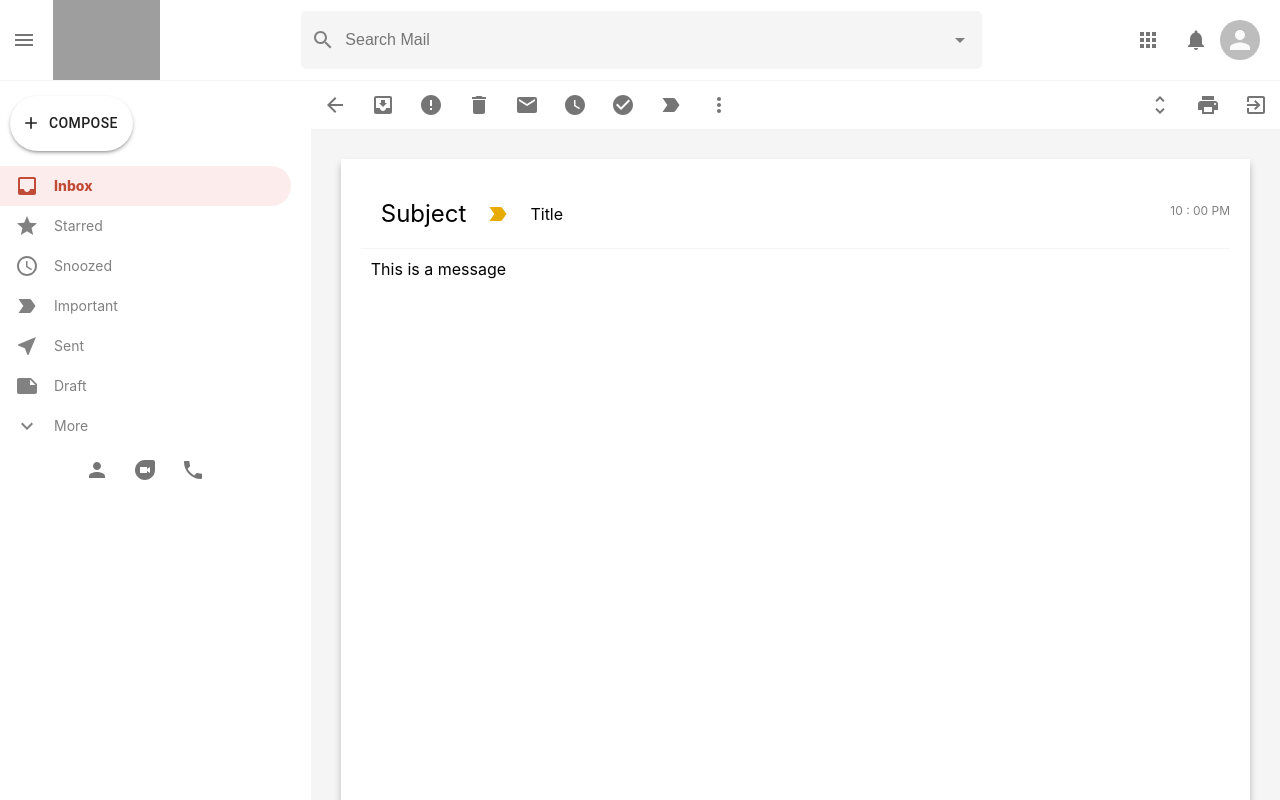
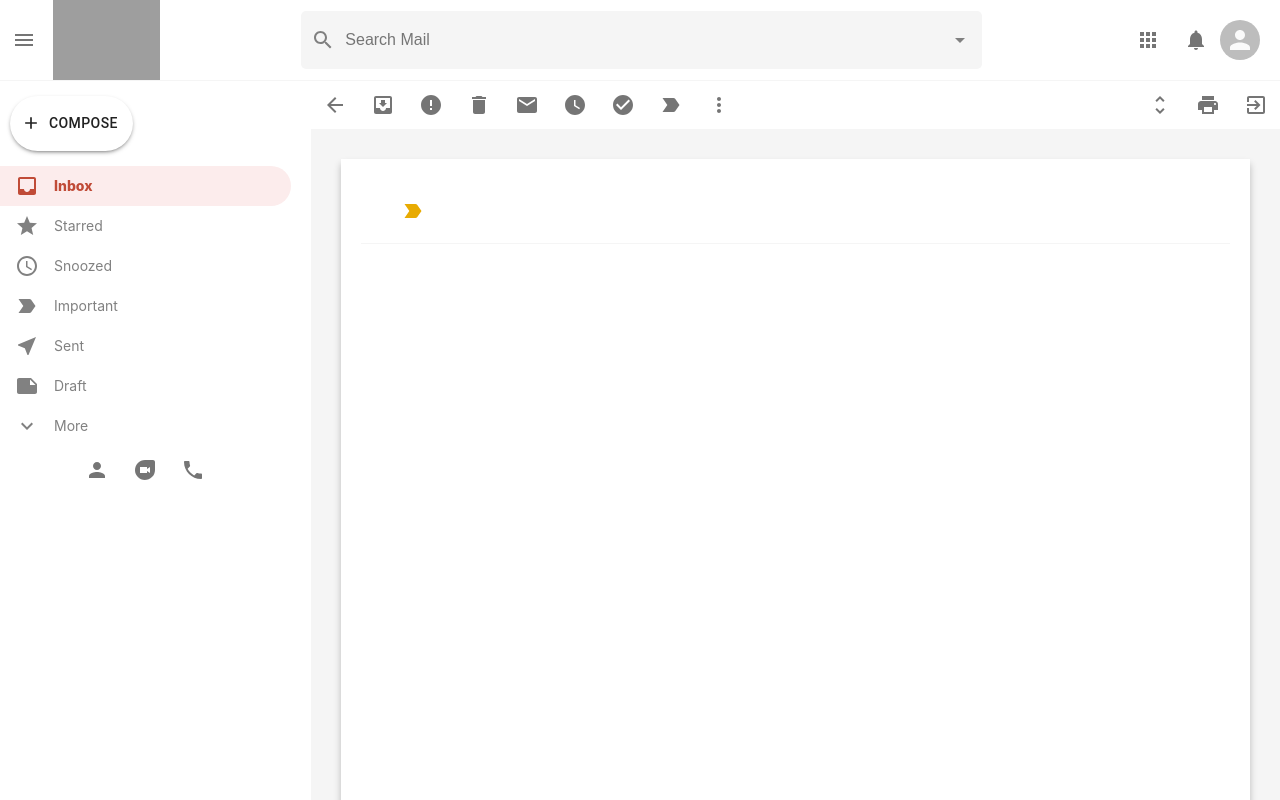
Before and after one commit to jitokj/gmail, a React (Create React App) app: page /mail in a window 1280 px wide. Shown: the top 800 px of the page. Built offline with nearby package versions, Linux system fonts and the light colour scheme; grey boxes are pictures that could not be loaded.

Commit message:
emailbody -- redux

```diff
--- a/src/components/Main/EmailList/EmailList.css
+++ b/src/components/Main/EmailList/EmailList.css
@@ -1,6 +1,13 @@
 .emailList {
   flex: 1;
   overflow: scroll;
+  -ms-overflow-style: none; /* IE and Edge */
+  scrollbar-width: none; /* Firefox */
+}
+
+/* Hide scrollbar for Chrome, Safari and Opera */
+.emailList::-webkit-scrollbar {
+  display: none;
 }
 
 .emailList__settings {
--- a/src/components/Main/EmailList/EmailRow/EmailRow.js
+++ b/src/components/Main/EmailList/EmailRow/EmailRow.js
@@ -5,16 +5,26 @@
 import React from "react";
 import "./EmailRow.css";
 import { useHistory } from "react-router-dom";
+import { useDispatch } from "react-redux";
+import { selectMail } from "../../../../features/mailSlice";
 
 const EmailRow = ({ id, title, subject, description, time }) => {
   const history = useHistory();
+  const dispatch = useDispatch();
+  const openMail = () => {
+    dispatch(
+      selectMail({
+        id,
+        title,
+        subject,
+        description,
+        time,
+      })
+    );
+    history.push("/mail");
+  };
   return (
-    <div
-      onClick={() => {
-        history.push("/mail");
-      }}
-      className="emailRow"
-    >
+    <div onClick={openMail} className="emailRow">
       <div className="emailRow__options">
         <Checkbox />
         <IconButton>
--- a/src/components/Main/Mail/Mail.js
+++ b/src/components/Main/Mail/Mail.js
@@ -14,9 +14,12 @@
 import UnfoldMoreIcon from "@material-ui/icons/UnfoldMore";
 import PrintIcon from "@material-ui/icons/Print";
 import ExitToAppIcon from "@material-ui/icons/ExitToApp";
+import { useSelector } from "react-redux";
+import { selectOpenMail } from "../../../features/mailSlice";
 
 const Mail = () => {
   const history = useHistory();
+  const selectedMail = useSelector(selectOpenMail);
   return (
     <div className="mail">
       <div className="mail__tools">
@@ -67,13 +70,13 @@
       </div>
       <div className="mail__body">
         <div className="mail__bodyHeader">
-          <h2>Subject</h2>
+          <h2>{selectedMail?.subject}</h2>
           <LabelImportantIcon className="mail__important" />
-          <p>Title</p>
-          <p className="mail__time">10 : 00 PM</p>
+          <p>{selectedMail?.title}</p>
+          <p className="mail__time">{selectedMail?.time}</p>
         </div>
         <div className="mail__message">
-          <p>This is a message</p>
+          <p>{selectedMail?.description}</p>
         </div>
       </div>
     </div>
--- a/src/features/mailSlice.js
+++ b/src/features/mailSlice.js
@@ -3,9 +3,13 @@
 export const mailSlice = createSlice({
   name: "mail",
   initialState: {
+    selectedMail: null,
     sendMessageIsOpen: false,
   },
   reducers: {
+    selectMail: (state, action) => {
+      state.selectedMail = action.payload;
+    },
     openSendMessage: (state) => {
       state.sendMessageIsOpen = true;
     },
@@ -15,7 +19,13 @@
   },
 });
 
-export const { openSendMessage, closeSendMessage } = mailSlice.actions;
+export const {
+  selectMail,
+  openSendMessage,
+  closeSendMessage,
+} = mailSlice.actions;
+
+export const selectOpenMail = (state) => state.mail.selectedMail;
 
 export const selectSendMessageIsOpen = (state) => state.mail.sendMessageIsOpen;
 
```
